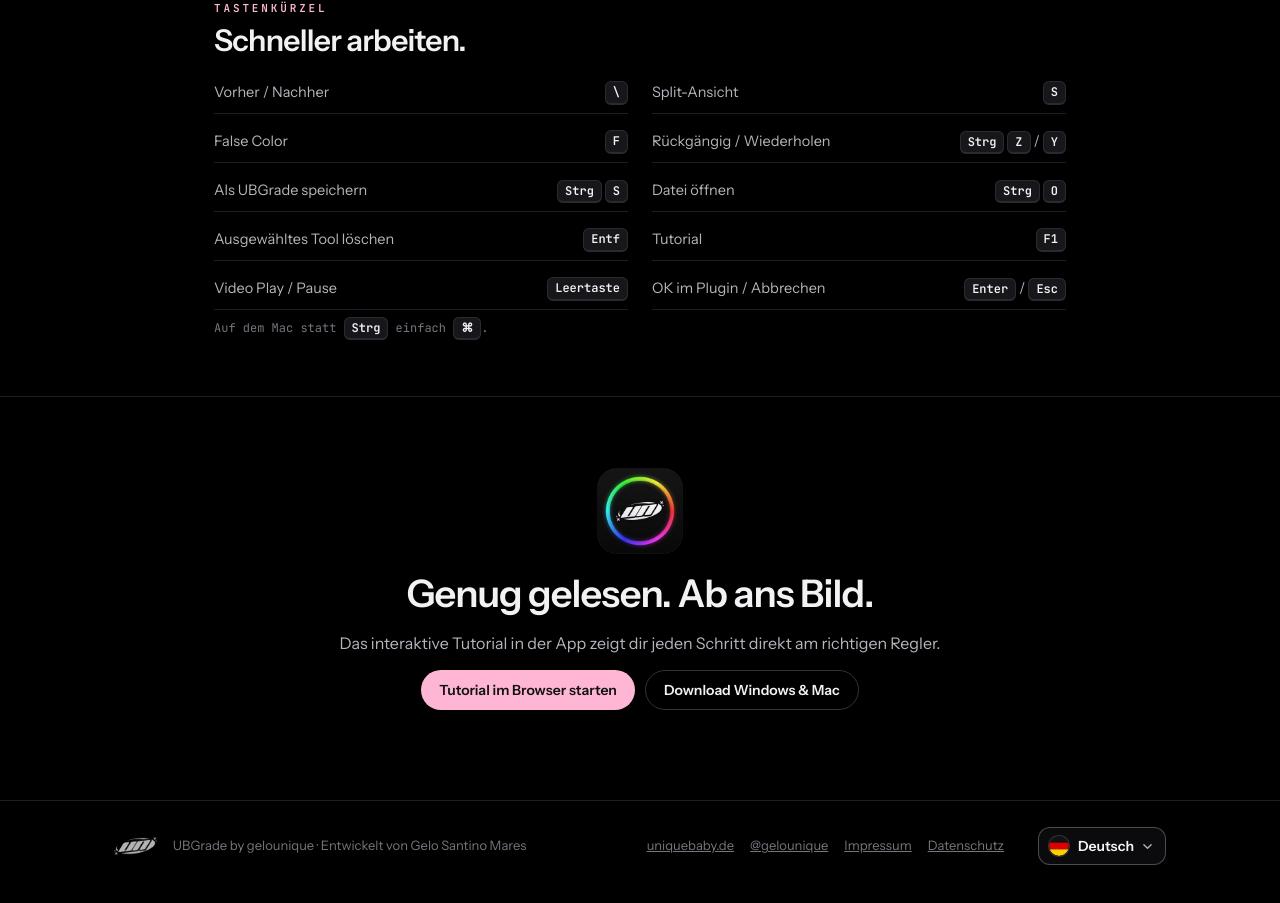
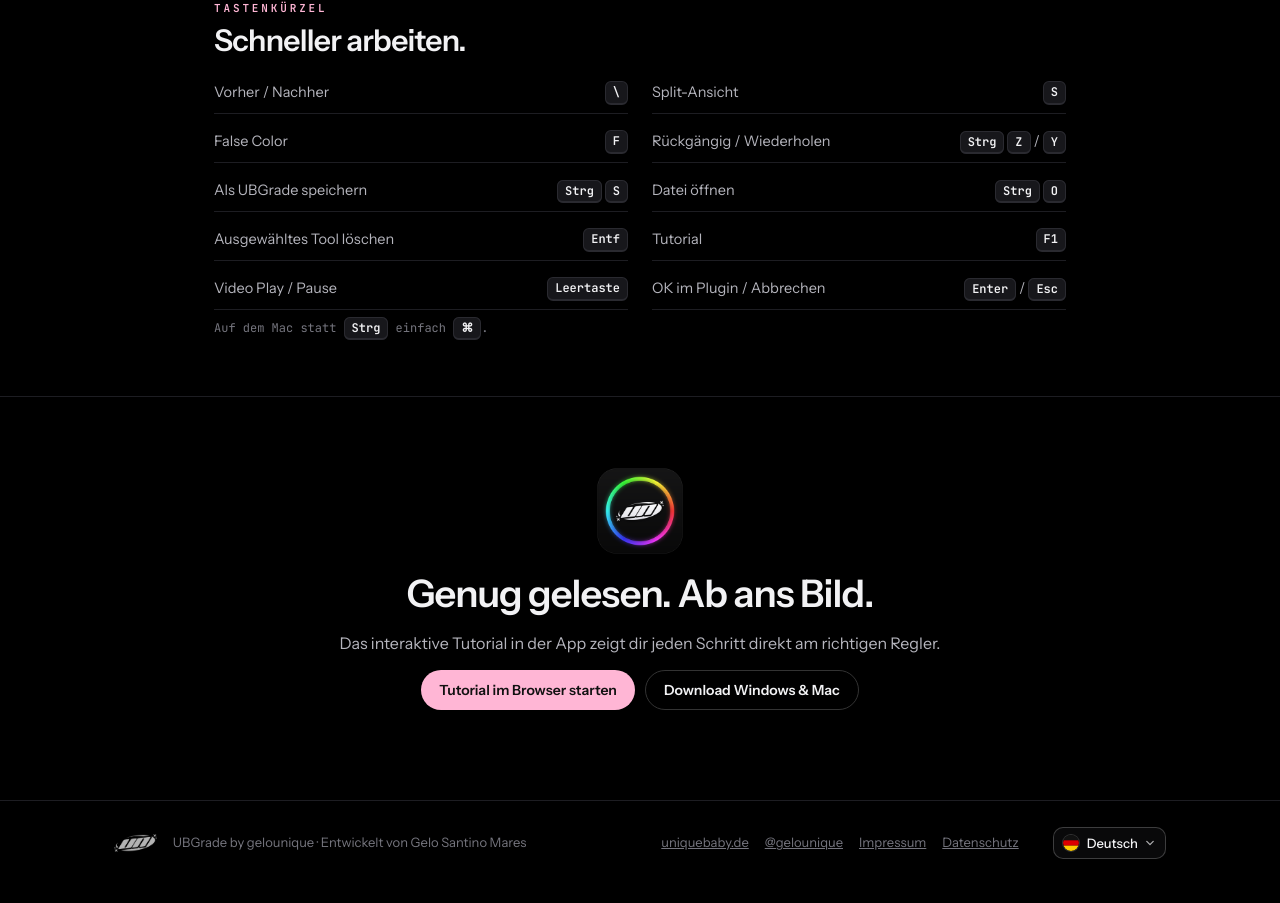
Before and after one commit to gelounique/ubgrade-web, a plain HTML site: page anleitung.html in a window 1280 px wide. Shown: the part 6153-7056 px from the top of the page. Drawn offline with Linux system fonts and the light colour scheme.

Commit message:
Add files via upload

```diff
--- a/anleitung.html
+++ b/anleitung.html
@@ -249,5 +249,5 @@ html,body{background:#fff;-webkit-print-color-adjust:exact;print-color-adjust:ex
 b.addEventListener('pointerdown',function(e){d=true;b.setPointerCapture(e.pointerId);m(e)});b.addEventListener('pointermove',function(e){if(d)m(e)});b.addEventListener('pointerup',function(){d=false});
 if(window.UBGRADE_DOWNLOAD)document.getElementById('dl').href=window.UBGRADE_DOWNLOAD;})();
 </script>
-<script src="/ub-i18n-en.js?v=2611250" defer></script><script src="/ub-i18n.js?v=2611250" defer></script></body>
+<script src="/ub-i18n-en.js?v=2611251" defer></script><script src="/ub-i18n.js?v=2611251" defer></script></body>
 </html>
--- a/ub-i18n.js
+++ b/ub-i18n.js
@@ -58,7 +58,7 @@
   /* ---------- Übersetzen ---------- */
   function doText(node) {
     var raw = node.data, key = norm(raw);
-    if (!key || !hasLetters(key)) return;
+    if (!key || (!hasLetters(key) && typeof EN[key] !== 'string')) return;
     var tr = EN[key];
     if (collecting && tr === undefined) found.t[key] = 1;
     if (typeof tr !== 'string' || tr === key) return;
@@ -134,14 +134,14 @@
   }
 
   /* ---------- Umschalter (Footer) ---------- */
-  var CSS = '.ub-lang{position:relative;display:inline-flex;align-items:center;flex:none;margin-left:18px;font:500 14px/1 "Instrument Sans",system-ui,sans-serif;color:#f4f4f6;z-index:60;-webkit-font-smoothing:antialiased;text-transform:none;letter-spacing:0}' +
-    '.ub-lang.ub-top{position:fixed;top:14px;margin:0;z-index:9990}' +
+  var CSS = '.ub-lang{position:relative;display:inline-flex;align-items:center;flex:none;margin-left:18px;vertical-align:middle;align-self:center;font:500 13px/1 "Instrument Sans",system-ui,sans-serif;color:#f4f4f6;z-index:60;-webkit-font-smoothing:antialiased;text-transform:none;letter-spacing:0}' +
+    '.ub-lang.ub-top{position:fixed;top:14px;margin:0;z-index:9990}.ub-lang.ub-top .ub-lang-btn{box-shadow:inset 0 0 0 1px rgba(255,255,255,.55);border-color:transparent;background:transparent;-webkit-backdrop-filter:none;backdrop-filter:none}.ub-lang.ub-top .ub-lang-btn:hover,.ub-lang.ub-top.open .ub-lang-btn{border-color:#f4f4f6}' +
     '.ub-lang.ub-fixed{position:fixed;right:16px;bottom:16px;margin:0;z-index:9990}' +
     '.ub-lang *{box-sizing:border-box}' +
-    '.ub-lang-btn{position:relative;overflow:hidden;display:inline-flex;align-items:center;gap:9px;height:38px;padding:0 13px 0 10px;border-radius:12px;background:rgba(15,15,18,.78);color:#f4f4f6;border:1px solid rgba(244,244,246,.28);font:inherit;font-weight:600;cursor:pointer;-webkit-backdrop-filter:blur(10px);backdrop-filter:blur(10px);transition:background .25s,color .25s,border-color .25s}' +
+    '.ub-lang-btn{position:relative;overflow:hidden;display:inline-flex;align-items:center;gap:8px;height:var(--ubh,32px);padding:0 11px 0 9px;border-radius:10px;background:rgba(15,15,18,.6);color:#f4f4f6;border:1px solid rgba(244,244,246,.22);font:inherit;font-weight:500;cursor:pointer;-webkit-backdrop-filter:blur(10px);backdrop-filter:blur(10px);transition:background .25s,color .25s,border-color .25s}' +
     '.ub-lang-btn:hover,.ub-lang-btn:focus-visible,.ub-lang.open .ub-lang-btn{background:#f4f4f6;color:#050506;border-color:#f4f4f6;outline:none}' +
-    '.ub-lang-btn svg,.ub-lang-it svg{width:20px;height:20px;flex:none;border-radius:50%;box-shadow:0 0 0 1px rgba(128,128,128,.35)}' +
-    '.ub-lang-btn .ub-car{width:9px;height:9px;opacity:.7;transition:transform .2s;box-shadow:none;border-radius:0}' +
+    '.ub-lang-btn svg,.ub-lang-it svg{width:16px;height:16px;flex:none;border-radius:50%;box-shadow:0 0 0 1px rgba(128,128,128,.35)}' +
+    '.ub-lang-btn .ub-car{width:8px;height:8px;opacity:.7;transition:transform .2s;box-shadow:none;border-radius:0}' +
     '.ub-lang.open .ub-car{transform:rotate(180deg)}' +
     '.ub-lang-menu{position:absolute;right:0;bottom:calc(100% + 8px);min-width:168px;padding:6px;border-radius:14px;background:#0f0f12;border:1px solid rgba(244,244,246,.16);box-shadow:0 18px 50px rgba(0,0,0,.55);display:none}' +
     '.ub-lang.ub-top .ub-lang-menu{bottom:auto;top:calc(100% + 8px)}' +
@@ -149,7 +149,7 @@
     '.ub-lang-it{display:flex;align-items:center;gap:11px;width:100%;padding:9px 11px;border-radius:9px;background:transparent;border:0;color:#f4f4f6;font:inherit;cursor:pointer;text-align:left}' +
     '.ub-lang-it:hover,.ub-lang-it:focus-visible{background:rgba(244,244,246,.1);outline:none}' +
     '.ub-lang-it[aria-checked="true"]{background:rgba(244,244,246,.16)}' +
-    '@media(max-width:600px){.ub-lang{margin:10px 0 0}.ub-lang.ub-fixed{right:12px;bottom:12px}.ub-lang.ub-top{margin:0;top:10px}}';
+    '@media(max-width:600px){.ub-lang.ub-top .ub-lang-btn>span{display:none}.ub-lang.ub-top .ub-lang-btn{padding:0 10px;gap:6px}.ub-lang{margin:10px 0 0}.ub-lang.ub-fixed{right:12px;bottom:12px}.ub-lang.ub-top{margin:0;top:10px}}';
   function curFlag() { for (var i = 0; i < LANGS.length; i++) if (LANGS[i].code === lang) return LANGS[i]; return LANGS[0]; }
   function build() {
     if (D.querySelector('.ub-lang')) return;
@@ -165,7 +165,7 @@
     var topSel = W.UB_LANG_TOP && D.querySelector(W.UB_LANG_TOP);
     if (topSel) {
       w.classList.add('ub-top'); D.body.appendChild(w);
-      var pos = function () { var r = topSel.getBoundingClientRect(); w.style.right = Math.max(8, D.documentElement.clientWidth - r.left + 12) + 'px'; };
+      var pos = function () { var r = topSel.getBoundingClientRect(); w.style.setProperty('--ubh', Math.round(r.height) + 'px'); w.style.top = Math.round(r.top) + 'px'; w.style.right = Math.max(8, D.documentElement.clientWidth - r.left + 12) + 'px'; };
       pos(); W.addEventListener('resize', pos); W.addEventListener('load', pos);
       if (D.fonts && D.fonts.ready) D.fonts.ready.then(pos);
     } else {
```
Also changed, not shown: index.html (+1 -1 lines).
